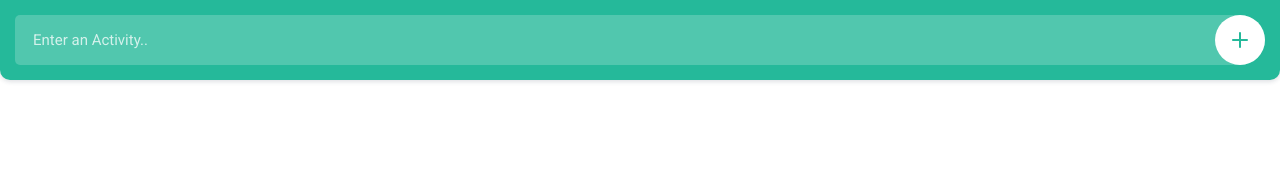
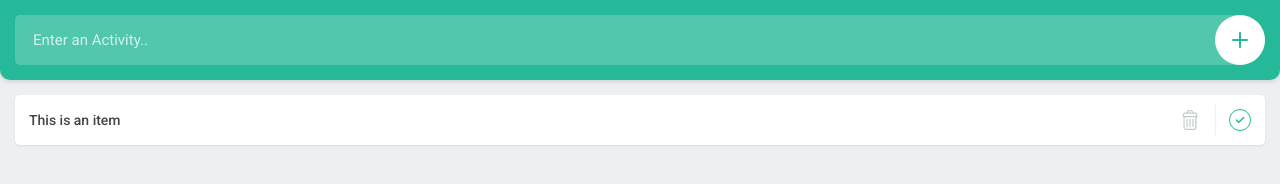
Before and after one commit to laxmiprabhaannaldas/TO-DO-List-app, a plain HTML site: page app/index.html in a window 1280 px wide. Drawn offline with Linux system fonts and the light colour scheme.

Commit message:
Completed Designing and devleloping of lists with their remove and done icons

```diff
--- a/app/index.html
+++ b/app/index.html
@@ -12,11 +12,35 @@
 
 <body>
     <header>
-        <input type="text" placeholder="Enter an Activity..">
-        <button>
+        <input type="text" placeholder="Enter an Activity.." id="item">
+        <button id="add">
             <svg version="1.1" xmlns="http://www.w3.org/2000/svg" xmlns:xlink="http://www.w3.org/1999/xlink" x="0px" y="0px"viewBox="0 0 16 16" style="enable-background:new 0 0 16 16;" xml:space="preserve"><g><path class="fill" d="M16,8c0,0.5-0.5,1-1,1H9v6c0,0.5-0.5,1-1,1s-1-0.5-1-1V9H1C0.5,9,0,8.5,0,8s0.5-1,1-1h6V1c0-0.5,0.5-1,1-1s1,0.5,1,1v6h6C15.5,7,16,7.5,16,8z"/></g></svg>
         </button>
     </header>
+
+    <div class="container">
+        <!--uncompleted tasks-->
+        <ul class="todo">
+            <li>
+                This is an item
+                <div class="buttons">
+                    <button class="remove">
+                        <svg version="1.1" xmlns="http://www.w3.org/2000/svg" xmlns:xlink="http://www.w3.org/1999/xlink" x="0px" y="0px" viewBox="0 0 22 22" style="enable-background:new 0 0 22 22;" xml:space="preserve"><g><g><path class="fill" d="M16.1,3.6h-1.9V3.3c0-1.3-1-2.3-2.3-2.3h-1.7C8.9,1,7.8,2,7.8,3.3v0.2H5.9c-1.3,0-2.3,1-2.3,2.3v1.3c0,0.5,0.4,0.9,0.9,1v10.5c0,1.3,1,2.3,2.3,2.3h8.5c1.3,0,2.3-1,2.3-2.3V8.2c0.5-0.1,0.9-0.5,0.9-1V5.9C18.4,4.6,17.4,3.6,16.1,3.6z M9.1,3.3c0-0.6,0.5-1.1,1.1-1.1h1.7c0.6,0,1.1,0.5,1.1,1.1v0.2H9.1V3.3z M16.3,18.7c0,0.6-0.5,1.1-1.1,1.1H6.7c-0.6,0-1.1-0.5-1.1-1.1V8.2h10.6L16.3,18.7L16.3,18.7z M17.2,7H4.8V5.9c0-0.6,0.5-1.1,1.1-1.1h10.2c0.6,0,1.1,0.5,1.1,1.1V7z"/></g><g><g><path class="fill" d="M11,18c-0.4,0-0.6-0.3-0.6-0.6v-6.8c0-0.4,0.3-0.6,0.6-0.6s0.6,0.3,0.6,0.6v6.8C11.6,17.7,11.4,18,11,18z"/></g><g><path class="fill" d="M8,18c-0.4,0-0.6-0.3-0.6-0.6v-6.8C7.4,10.2,7.7,10,8,10c0.4,0,0.6,0.3,0.6,0.6v6.8C8.7,17.7,8.4,18,8,18z"/></g><g><path class="fill" d="M14,18c-0.4,0-0.6-0.3-0.6-0.6v-6.8c0-0.4,0.3-0.6,0.6-0.6c0.4,0,0.6,0.3,0.6,0.6v6.8C14.6,17.7,14.3,18,14,18z"/></g></g></g></svg>
+                    </button>
+                    <button class="complete">
+                        <svg version="1.1" xmlns="http://www.w3.org/2000/svg" xmlns:xlink="http://www.w3.org/1999/xlink" x="0px" y="0px" viewBox="0 0 22 22" style="enable-background:new 0 0 22 22;" xml:space="preserve"><rect y="0" class="noFill" width="22" height="22"/><g><path class="fill" d="M9.7,14.4L9.7,14.4c-0.2,0-0.4-0.1-0.5-0.2l-2.7-2.7c-0.3-0.3-0.3-0.8,0-1.1s0.8-0.3,1.1,0l2.1,2.1l4.8-4.8c0.3-0.3,0.8-0.3,1.1,0s0.3,0.8,0,1.1l-5.3,5.3C10.1,14.3,9.9,14.4,9.7,14.4z"/></g></svg>
+                    </button>
+                </div>
+            </li>
+        </ul>
+        <!--completed tasks-->
+        <!--<ul class="todo">
+        </ul>-->
+
+    </div>
+
+
+    <script src="resources/js/main.js"></script>
 </body>
 
 </html>
--- a/app/resources/css/style.css
+++ b/app/resources/css/style.css
@@ -1,4 +1,13 @@
 @charset "UTF-8";
+body {
+    background: #edf0f1;
+    padding: 80px 0 0 0;
+}
+
+.noFill {
+    fill: none;
+}
+
 body,
 input,
 button {
@@ -82,3 +91,121 @@ header button svg {
 header button svg .fill {
     fill: #25b99a;
 }
+
+.container {
+    width: 100%;
+    float: left;
+    padding: 15px;
+}
+
+ul.todo {
+    width: 100%;
+    float: left;
+}
+
+ul.todo li {
+    width: 100%;
+    min-height: 50px;
+    position: relative;
+    float: left;
+    font-size: 14px;
+    font-weight: 500;
+    color: #444;
+    line-height: 22px;
+    background: #fff;
+    padding: 14px 100px 14px 14px;
+    border-radius: 5px;
+    box-shadow: 0px 1px 2px rgba(44, 62, 80, 0.10);
+    margin-bottom: 10px;
+}
+
+ul.todo li:last-of-type {
+    margin: 0;
+}
+
+ul.todo li .buttons {
+    width: 100px;
+    height: 50px;
+    position: absolute;
+    top: 0;
+    right: 0;
+}
+
+ul.todo li .buttons button {
+    width: 50px;
+    float: left;
+    height: 50px;
+    cursor: pointer;
+    background: none;
+    position: relative;
+    border: 0px;
+    box-shadow: none;
+    outline: none;
+    -webkit-appearance: none;
+    -moz-appearance: none;
+    -ms-appearance: none;
+    -o-appearance: none;
+    appearance: none;
+}
+
+ul.todo li .buttons button:last-of-type::before {
+    content: '';
+    width: 1px;
+    height: 30px;
+    position: absolute;
+    top: 10px;
+    left: 0;
+    background: #edf0f1;
+}
+
+ul.todo li .buttons button.complete svg {
+    border-radius: 11px;
+    border: 1.5px solid #25b99a;
+    transition: background 0.2s ease;
+}
+
+ul.todo#completed li .buttons button.complete svg {
+    background: #25b99a;
+    border: 0px;
+}
+
+ul.todo:not(#completed) li .buttons button.complete:hover svg {
+    background: rgba(37, 185, 154, 0.5);
+}
+
+ul.todo:not(#completed) li .buttons button.complete:hover svg .fill {
+    fill: #fff;
+}
+
+ul.todo#completed li .buttons button.complete svg .fill {
+    fill: #fff;
+}
+
+ul.todo li .buttons button svg .fill {
+    -webkit-transition: fill 0.2s ease;
+    -moz-transition: fill 0.2s ease;
+    -ms-transition: fill 0.2s ease;
+    -o-transition: fill 0.2s ease;
+    transition: fill 0.2s ease;
+}
+
+ul.todo li .buttons button svg {
+    width: 22px;
+    height: 22px;
+    position: absolute;
+    top: 50%;
+    left: 50%;
+    margin: -11px 0 0 -11px;
+}
+
+ul.todo li .buttons button.remove svg .fill {
+    fill: #c0cecb;
+}
+
+ul.todo li .buttons button.remove:hover svg .fill {
+    fill: #e85656;
+}
+
+ul.todo li .buttons button.complete svg .fill {
+    fill: #25b99a;
+}
--- /dev/null
+++ b/app/resources/js/main.js
@@ -0,0 +1,8 @@
+// User clicked on the add button
+// If there is any text inside the item field, add that text to the todo list
+document.getElementById('add').addEventListener('click', function() {
+    var value = document.getElementById('item').value;
+    if (value) {
+        addItem(value);
+    }
+});
```
